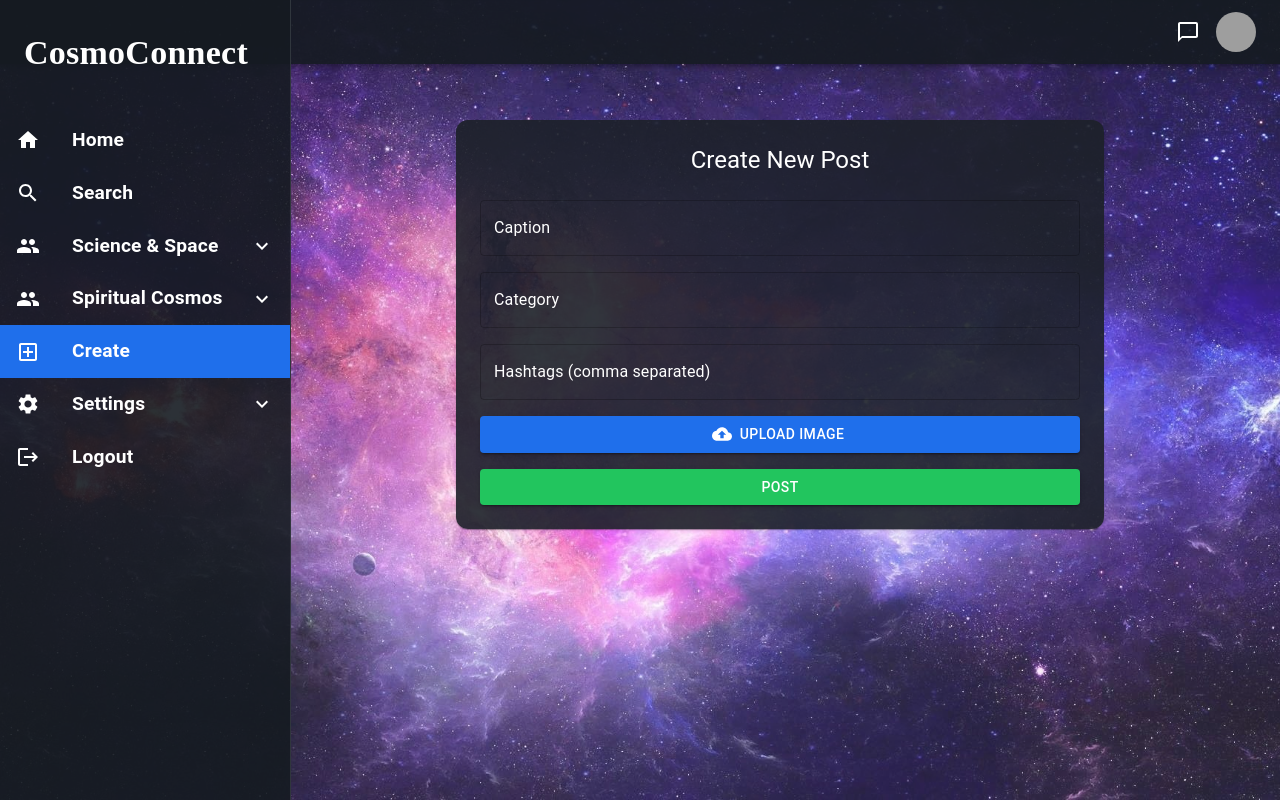
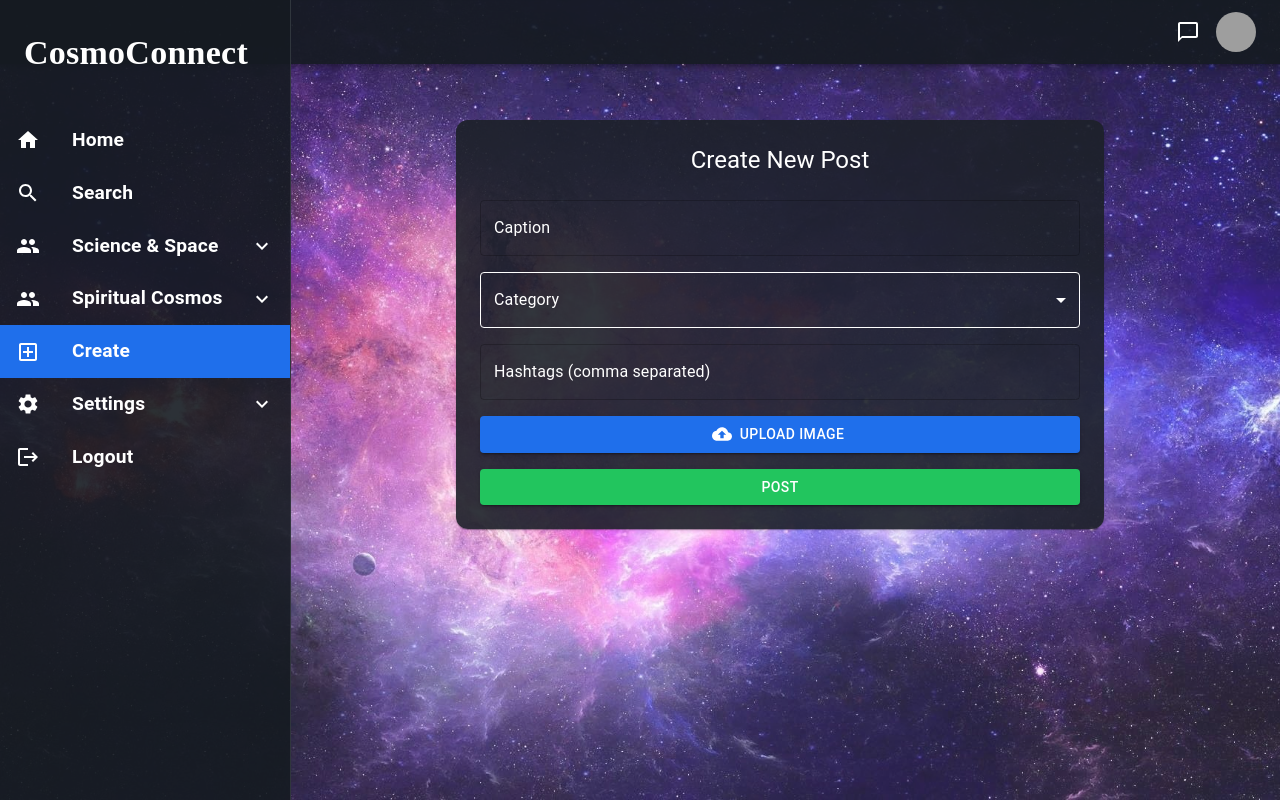
Before and after one commit to shardulkolte/CosmoConnect, a React (Create React App) app in the folder Frontend/: page /createpost in a window 1280 px wide. Built offline with nearby package versions, Linux system fonts and the light colour scheme; grey boxes are pictures that could not be loaded.

Commit message:
pre category set

```diff
--- a/Frontend/src/App.js
+++ b/Frontend/src/App.js
@@ -1,4 +1,3 @@
-import logo from "./logo.svg";
 import { BrowserRouter as Router, Routes, Route } from "react-router-dom";
 import "./App.css";
 import Login from "./Pages/Login";
--- a/Frontend/src/Pages/CreatePost.jsx
+++ b/Frontend/src/Pages/CreatePost.jsx
@@ -1,11 +1,6 @@
+
 // import React, { useState } from "react";
-// import {
-//   Box,
-//   Button,
-//   Card,
-//   TextField,
-//   Typography,
-// } from "@mui/material";
+// import { Box, Button, Card, TextField, Typography } from "@mui/material";
 // import Siderbar from "../Components/Siderbar";
 // import Appbar from "../Components/Appbar";
 // import CloudUploadIcon from "@mui/icons-material/CloudUpload";
@@ -40,20 +35,27 @@
 //       formData.append("folder", "cosmoconnect_posts");
 
 //       const cloudRes = await axios.post(
-//         "https://api.cloudinary.com/v1_1/dnggthvva/image/upload", // 👈 Replace with yours
+//         "https://api.cloudinary.com/v1_1/dnggthvva/image/upload",
 //         formData
 //       );
 
 //       const imageUrl = cloudRes.data.secure_url;
-//       const userId = localStorage.getItem("userId"); // Assuming you saved it
+//       const token = localStorage.getItem("token"); // 👈 get token from storage
 
-//       await axios.post("http://localhost:5000/api/posts/create", {
-//         userId,
-//         image: imageUrl,
-//         caption,
-//         category,
-//         hashtags: hashtags.split(",").map((tag) => tag.trim()),
-//       });
+//       await axios.post(
+//         "http://localhost:5000/api/posts/create",
+//         {
+//           image: imageUrl,
+//           caption,
+//           category,
+//           hashtags: hashtags.split(",").map((tag) => tag.trim()),
+//         },
+//         {
+//           headers: {
+//             Authorization: `Bearer ${token}`, // 👈 pass token in header
+//           },
+//         }
+//       );
 
 //       alert("Post created successfully!");
 //       navigate("/dashboard");
@@ -88,15 +90,9 @@
 //         },
 //       }}
 //     >
-//       {/* Sidebar */}
 //       <Siderbar />
-
-//       {/* Main Content */}
 //       <Box sx={{ flexGrow: 1, p: 3, mt: 8 }}>
-//         {/* AppBar */}
 //         <Appbar />
-
-//         {/* Post Creation Form */}
 //         <Card
 //           sx={{
 //             maxWidth: 600,
@@ -118,7 +114,8 @@
 //               value={caption}
 //               onChange={(e) => setCaption(e.target.value)}
 //               sx={{ mb: 2 }}
-//               InputProps={{ style: { color: "#fff" } }}
+//               InputProps={{ style: { color: "white" } }}
+//               InputLabelProps={{ style: { color: "white" } }}
 //             />
 //             <TextField
 //               label="Category"
@@ -126,7 +123,8 @@
 //               value={category}
 //               onChange={(e) => setCategory(e.target.value)}
 //               sx={{ mb: 2 }}
-//               InputProps={{ style: { color: "#fff" } }}
+//               InputProps={{ style: { color: "white" } }}
+//               InputLabelProps={{ style: { color: "white" } }}
 //             />
 //             <TextField
 //               label="Hashtags (comma separated)"
@@ -134,7 +132,8 @@
 //               value={hashtags}
 //               onChange={(e) => setHashtags(e.target.value)}
 //               sx={{ mb: 2 }}
-//               InputProps={{ style: { color: "#fff" } }}
+//               InputProps={{ style: { color: "white" } }}
+//               InputLabelProps={{ style: { color: "white" } }}
 //             />
 //             <Button
 //               variant="contained"
@@ -143,7 +142,7 @@
 //               startIcon={<CloudUploadIcon />}
 //               sx={{ mb: 2, backgroundColor: "#1f6feb" }}
 //             >
-//               Upload Image/Video
+//               Upload Image
 //               <input
 //                 type="file"
 //                 hidden
@@ -169,10 +168,23 @@
 
 // export default CreatePost;
 
-//*************************************************************************************** */
+
+
+//************************************************************************************************************** */
+
 
 import React, { useState } from "react";
-import { Box, Button, Card, TextField, Typography } from "@mui/material";
+import {
+  Box,
+  Button,
+  Card,
+  TextField,
+  Typography,
+  MenuItem,
+  Select,
+  FormControl,
+  InputLabel,
+} from "@mui/material";
 import Siderbar from "../Components/Siderbar";
 import Appbar from "../Components/Appbar";
 import CloudUploadIcon from "@mui/icons-material/CloudUpload";
@@ -203,7 +215,7 @@ const CreatePost = () => {
       setUploading(true);
       const formData = new FormData();
       formData.append("file", image);
-      formData.append("upload_preset", "cosmoconnect"); // 👈 Replace with yours
+      formData.append("upload_preset", "cosmoconnect");
       formData.append("folder", "cosmoconnect_posts");
 
       const cloudRes = await axios.post(
@@ -212,7 +224,7 @@ const CreatePost = () => {
       );
 
       const imageUrl = cloudRes.data.secure_url;
-      const token = localStorage.getItem("token"); // 👈 get token from storage
+      const token = localStorage.getItem("token");
 
       await axios.post(
         "http://localhost:5000/api/posts/create",
@@ -224,7 +236,7 @@ const CreatePost = () => {
         },
         {
           headers: {
-            Authorization: `Bearer ${token}`, // 👈 pass token in header
+            Authorization: `Bearer ${token}`,
           },
         }
       );
@@ -289,15 +301,31 @@ const CreatePost = () => {
               InputProps={{ style: { color: "white" } }}
               InputLabelProps={{ style: { color: "white" } }}
             />
-            <TextField
-              label="Category"
-              fullWidth
-              value={category}
-              onChange={(e) => setCategory(e.target.value)}
-              sx={{ mb: 2 }}
-              InputProps={{ style: { color: "white" } }}
-              InputLabelProps={{ style: { color: "white" } }}
-            />
+
+            <FormControl fullWidth sx={{ mb: 2 }}>
+              <InputLabel sx={{ color: "white" }}>Category</InputLabel>
+              <Select
+                value={category}
+                onChange={(e) => setCategory(e.target.value)}
+                label="Category"
+                sx={{
+                  color: "white",
+                  ".MuiSvgIcon-root ": {
+                    fill: "white !important",
+                  },
+                  ".MuiOutlinedInput-notchedOutline": {
+                    borderColor: "white",
+                  },
+                  "&:hover .MuiOutlinedInput-notchedOutline": {
+                    borderColor: "#22c55e",
+                  },
+                }}
+              >
+                <MenuItem value="Science and Space">Science and Space</MenuItem>
+                <MenuItem value="Spiritual Cosmos">Spiritual Cosmos</MenuItem>
+              </Select>
+            </FormControl>
+
             <TextField
               label="Hashtags (comma separated)"
               fullWidth
--- a/Frontend/src/Pages/Profile.jsx
+++ b/Frontend/src/Pages/Profile.jsx
@@ -319,7 +319,7 @@ const Profile = () => {
 
           <Box sx={{ width: "80%", mt: 3 }}>
             {tabValue === 0 && (
-              <Grid container spacing={2} justifyContent="flex-start">
+              <Grid container spacing={7} justifyContent="flex-start" ml={10}>
                 {posts?.length > 0 ? (
                   posts.map((post) => (
                     <Grid item key={post._id} xs={12} sm={6} md={4}>
```
